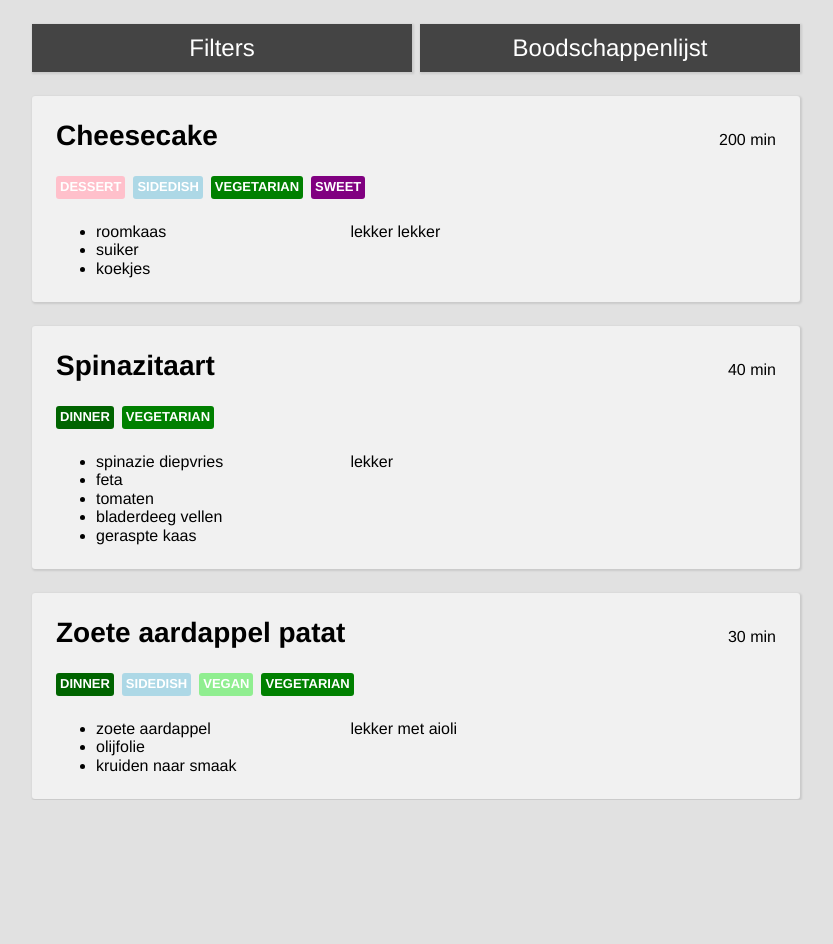
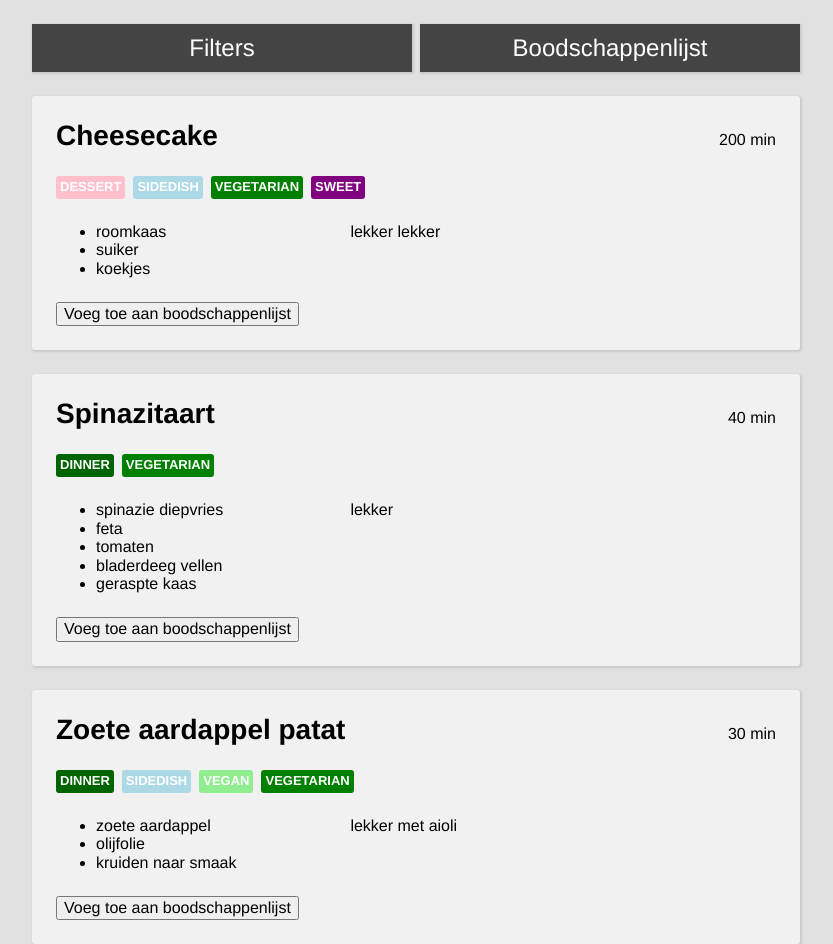
Before and after one commit to madstrawberry/old_recipes, a React (Create React App) app: page / in a window 1280 px wide. Shown: the whole page, without its empty margins (224-1057 px from the left). Before the commit the page ends 800 px from the top, so only its background shows below. Built offline with nearby package versions, Linux system fonts and the light colour scheme; a web font is replaced by a local one.

Commit message:
Create fake btn for list

```diff
--- a/src/components/RecipeBlock.tsx
+++ b/src/components/RecipeBlock.tsx
@@ -43,6 +43,12 @@ export const RecipeBlock: React.FC<Props> = ({ recipe }) => {
         </GridColumn>
         <GridColumn width={[100, 60]} top={['lg', '']}>
           {recipe.description}
+        </GridColumn>
+      </GridContainer>
+
+      <GridContainer top="lg">
+        <GridColumn width={100}>
+          <button>Voeg toe aan boodschappenlijst</button>
         </GridColumn>
       </GridContainer>
     </Container>
```
